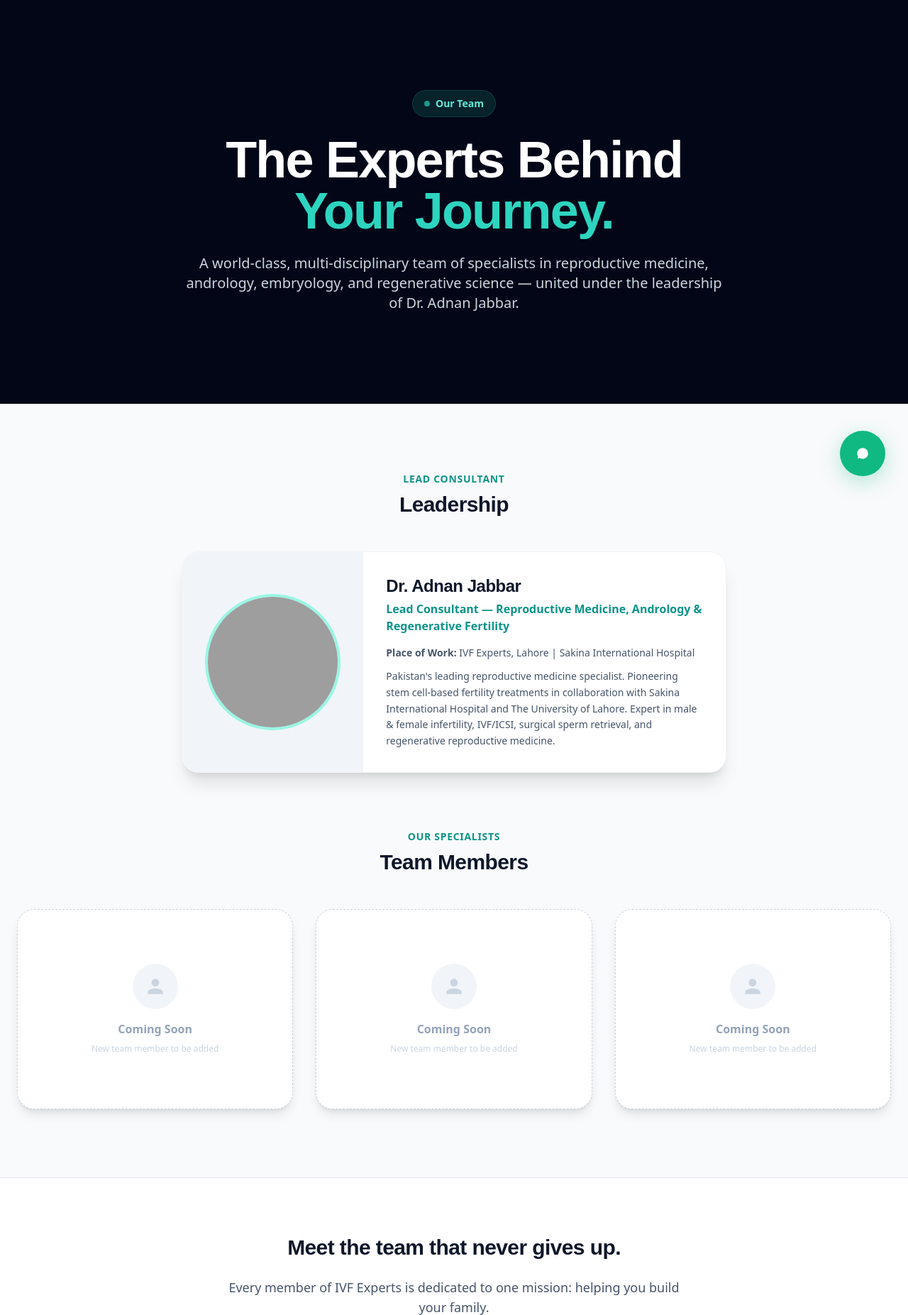
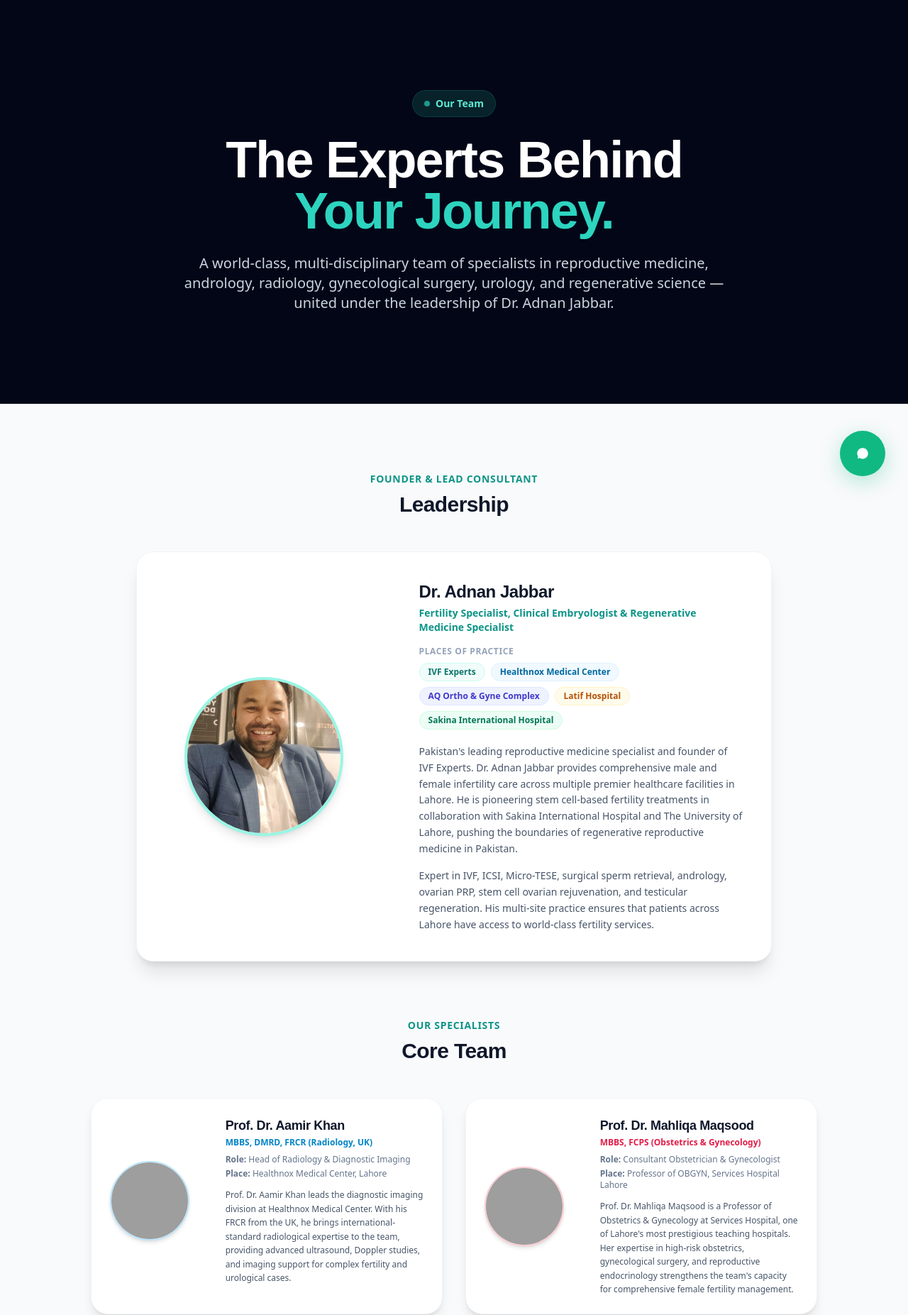
Before and after one commit to adnanjabbar/ivfexperts-website, a PHP site: page /doctors/index.php in a window 1280 px wide. Shown: the part 97-1950 px from the top of the page at 71% size. Run offline with PHP 8.4, Linux system fonts and the light colour scheme; style sheets or scripts are compiled from the project's sources; some libraries are stand-ins or nearby versions; grey boxes are pictures that could not be loaded.

Commit message:
Update doctors page with full team data - 5 doctors with roles, designations and practice locations

```diff
--- a/doctors/index.php
+++ b/doctors/index.php
@@ -1,6 +1,6 @@
 <?php
 $pageTitle = "Our Expert Team | IVF Experts Pakistan | Dr. Adnan Jabbar";
-$metaDescription = "Meet the expert doctors at IVF Experts Pakistan. Our multi-disciplinary team provides world-class fertility, andrology, and reproductive medicine services in Lahore.";
+$metaDescription = "Meet the expert doctors at IVF Experts Pakistan. Our multi-disciplinary team of fertility specialists, urologists, radiologists, and OBGYN surgeons provides world-class reproductive medicine in Lahore.";
 include("../includes/header.php");
 ?>
 
@@ -17,43 +17,53 @@ include("../includes/header.php");
             The Experts Behind <br/><span class="text-teal-400">Your Journey.</span>
         </h1>
         <p class="text-lg md:text-xl text-slate-300 max-w-3xl mx-auto leading-relaxed font-light" style="color:#cbd5e1;">
-            A world-class, multi-disciplinary team of specialists in reproductive medicine, andrology, embryology, and regenerative science — united under the leadership of Dr. Adnan Jabbar.
+            A world-class, multi-disciplinary team of specialists in reproductive medicine, andrology, radiology, gynecological surgery, urology, and regenerative science — united under the leadership of Dr. Adnan Jabbar.
         </p>
     </div>
 </section>
 
-<!-- DOCTORS GRID -->
+<!-- ========== LEAD DOCTOR ========== -->
 <section class="py-24 bg-soft">
     <div class="max-w-7xl mx-auto px-6">
 
-        <!-- ========== LEAD DOCTOR ========== -->
         <div class="mb-20 fade-in">
             <div class="text-center mb-12">
-                <p class="text-sm font-semibold text-teal-600 uppercase tracking-wider mb-2">Lead Consultant</p>
+                <p class="text-sm font-semibold text-teal-600 uppercase tracking-wider mb-2">Founder & Lead Consultant</p>
                 <h2 class="text-3xl font-bold text-slate-900">Leadership</h2>
             </div>
 
-            <div class="max-w-3xl mx-auto">
-                <!-- DOCTOR CARD: Dr. Adnan Jabbar -->
+            <div class="max-w-4xl mx-auto">
                 <div class="bg-white rounded-3xl overflow-hidden shadow-xl border border-slate-100 hover:shadow-2xl transition-shadow">
                     <div class="md:flex">
-                        <div class="md:w-1/3 bg-slate-100 flex items-center justify-center p-8">
-                            <!-- Replace src with actual photo -->
-                            <div class="w-48 h-48 rounded-full bg-teal-50 border-4 border-teal-200 flex items-center justify-center overflow-hidden">
-                                <img src="/assets/images/doctors/dr-adnan-jabbar.jpg" alt="Dr. Adnan Jabbar" class="w-full h-full object-cover" onerror="this.parentElement.innerHTML='<div class=\'flex items-center justify-center w-full h-full bg-teal-100 text-teal-600\'><svg class=\'w-20 h-20\' fill=\'currentColor\' viewBox=\'0 0 24 24\'><path d=\'M12 12c2.21 0 4-1.79 4-4s-1.79-4-4-4-4 1.79-4 4 1.79 4 4 4zm0 2c-2.67 0-8 1.34-8 4v2h16v-2c0-2.66-5.33-4-8-4z\'/></svg></div>'">
+                        <div class="md:w-2/5 bg-gradient-to-br from-teal-50 to-slate-100 flex items-center justify-center p-8">
+                            <div class="w-56 h-56 rounded-full bg-teal-50 border-4 border-teal-200 flex items-center justify-center overflow-hidden shadow-lg">
+                                <img src="/assets/images/dr-adnan.jpg" alt="Dr. Adnan Jabbar - Lead Fertility Specialist" class="w-full h-full object-cover" onerror="this.parentElement.innerHTML='<div class=\'flex items-center justify-center w-full h-full bg-teal-100 text-teal-600\'><svg class=\'w-20 h-20\' fill=\'currentColor\' viewBox=\'0 0 24 24\'><path d=\'M12 12c2.21 0 4-1.79 4-4s-1.79-4-4-4-4 1.79-4 4 1.79 4 4 4zm0 2c-2.67 0-8 1.34-8 4v2h16v-2c0-2.66-5.33-4-8-4z\'/></svg></div>'">
                             </div>
                         </div>
-                        <div class="md:w-2/3 p-8">
+                        <div class="md:w-3/5 p-8 md:p-10">
                             <h3 class="text-2xl font-bold text-slate-900 mb-1">Dr. Adnan Jabbar</h3>
-                            <p class="text-teal-600 font-semibold mb-4">Lead Consultant — Reproductive Medicine, Andrology & Regenerative Fertility</p>
-                            <p class="text-sm text-slate-600 mb-3"><strong>Place of Work:</strong> IVF Experts, Lahore | Sakina International Hospital</p>
+                            <p class="text-teal-600 font-semibold mb-4 text-sm">Fertility Specialist, Clinical Embryologist & Regenerative Medicine Specialist</p>
+
+                            <div class="mb-5">
+                                <p class="text-xs font-semibold text-slate-400 uppercase tracking-wider mb-2">Places of Practice</p>
+                                <div class="flex flex-wrap gap-2">
+                                    <span class="px-3 py-1 bg-teal-50 text-teal-700 text-xs font-semibold rounded-full border border-teal-100">IVF Experts</span>
+                                    <span class="px-3 py-1 bg-sky-50 text-sky-700 text-xs font-semibold rounded-full border border-sky-100">Healthnox Medical Center</span>
+                                    <span class="px-3 py-1 bg-indigo-50 text-indigo-700 text-xs font-semibold rounded-full border border-indigo-100">AQ Ortho & Gyne Complex</span>
+                                    <span class="px-3 py-1 bg-amber-50 text-amber-700 text-xs font-semibold rounded-full border border-amber-100">Latif Hospital</span>
+                                    <span class="px-3 py-1 bg-emerald-50 text-emerald-700 text-xs font-semibold rounded-full border border-emerald-100">Sakina International Hospital</span>
+                                </div>
+                            </div>
+
+                            <p class="text-slate-600 text-sm leading-relaxed mb-4">
+                                Pakistan's leading reproductive medicine specialist and founder of IVF Experts. Dr. Adnan Jabbar provides comprehensive male and female infertility care across multiple premier healthcare facilities in Lahore. He is pioneering stem cell-based fertility treatments in collaboration with Sakina International Hospital and The University of Lahore, pushing the boundaries of regenerative reproductive medicine in Pakistan.
+                            </p>
                             <p class="text-slate-600 text-sm leading-relaxed">
-                                Pakistan's leading reproductive medicine specialist. Pioneering stem cell-based fertility treatments in collaboration with Sakina International Hospital and The University of Lahore. Expert in male & female infertility, IVF/ICSI, surgical sperm retrieval, and regenerative reproductive medicine.
+                                Expert in IVF, ICSI, Micro-TESE, surgical sperm retrieval, andrology, ovarian PRP, stem cell ovarian rejuvenation, and testicular regeneration. His multi-site practice ensures that patients across Lahore have access to world-class fertility services.
                             </p>
                         </div>
                     </div>
                 </div>
-                <!-- END DOCTOR CARD -->
             </div>
         </div>
 
@@ -61,63 +71,88 @@ include("../includes/header.php");
         <div class="fade-in">
             <div class="text-center mb-12">
                 <p class="text-sm font-semibold text-teal-600 uppercase tracking-wider mb-2">Our Specialists</p>
-                <h2 class="text-3xl font-bold text-slate-900">Team Members</h2>
+                <h2 class="text-3xl font-bold text-slate-900">Core Team</h2>
             </div>
 
-            <div class="grid md:grid-cols-2 lg:grid-cols-3 gap-8">
+            <div class="grid md:grid-cols-2 gap-8 max-w-5xl mx-auto">
 
-                <!--
-                ==========================================================
-                TEMPLATE: Copy this block for each new doctor.
-                Replace the placeholders (NAME, DESIGNATION, ROLE, PLACE, DETAIL, PHOTO) with actual data.
-                ==========================================================
-                -->
-
-                <!-- DOCTOR CARD TEMPLATE (copy this) -->
-                <!--
+                <!-- Prof. Dr. Aamir Khan -->
                 <div class="bg-white rounded-3xl overflow-hidden shadow-lg border border-slate-100 hover:shadow-xl hover:-translate-y-1 transition-all">
-                    <div class="p-6 text-center">
-                        <div class="w-28 h-28 rounded-full bg-slate-100 border-2 border-slate-200 flex items-center justify-center overflow-hidden mx-auto mb-4">
-                            <img src="/assets/images/doctors/PHOTO.jpg" alt="NAME" class="w-full h-full object-cover" onerror="this.parentElement.innerHTML='<div class=\'flex items-center justify-center w-full h-full bg-slate-50 text-slate-400\'><svg class=\'w-12 h-12\' fill=\'currentColor\' viewBox=\'0 0 24 24\'><path d=\'M12 12c2.21 0 4-1.79 4-4s-1.79-4-4-4-4 1.79-4 4 1.79 4 4 4zm0 2c-2.67 0-8 1.34-8 4v2h16v-2c0-2.66-5.33-4-8-4z\'/></svg></div>'">
+                    <div class="flex">
+                        <div class="w-1/3 bg-gradient-to-br from-sky-50 to-slate-100 flex items-center justify-center p-4">
+                            <div class="w-28 h-28 rounded-full bg-white border-2 border-sky-200 flex items-center justify-center overflow-hidden shadow-md">
+                                <img src="/assets/images/doctors/prof-aamir-khan.jpg" alt="Prof. Dr. Aamir Khan" class="w-full h-full object-cover" onerror="this.parentElement.innerHTML='<div class=\'flex items-center justify-center w-full h-full bg-sky-50 text-sky-600 font-bold text-2xl\'>AK</div>'">
+                            </div>
                         </div>
-                        <h3 class="text-lg font-bold text-slate-900 mb-1">NAME</h3>
-                        <p class="text-teal-600 text-sm font-semibold mb-2">DESIGNATION</p>
-                        <p class="text-xs text-slate-500 mb-3"><strong>Role:</strong> ROLE</p>
-                        <p class="text-xs text-slate-500 mb-3"><strong>Place:</strong> PLACE</p>
-                        <p class="text-slate-600 text-sm leading-relaxed">DETAIL</p>
-                    </div>
-                </div>
-                -->
-                <!-- END DOCTOR CARD TEMPLATE -->
-
-                <!-- EXAMPLE PLACEHOLDER CARDS (remove when adding real data) -->
-                <div class="bg-white rounded-3xl overflow-hidden shadow-lg border border-dashed border-slate-300 hover:shadow-xl hover:-translate-y-1 transition-all">
-                    <div class="p-8 text-center flex flex-col items-center justify-center min-h-[280px]">
-                        <div class="w-16 h-16 rounded-full bg-slate-100 flex items-center justify-center mb-4">
-                            <svg class="w-8 h-8 text-slate-300" fill="currentColor" viewBox="0 0 24 24"><path d="M12 12c2.21 0 4-1.79 4-4s-1.79-4-4-4-4 1.79-4 4 1.79 4 4 4zm0 2c-2.67 0-8 1.34-8 4v2h16v-2c0-2.66-5.33-4-8-4z"/></svg>
+                        <div class="w-2/3 p-6">
+                            <h3 class="text-lg font-bold text-slate-900 mb-0.5">Prof. Dr. Aamir Khan</h3>
+                            <p class="text-sky-600 text-xs font-semibold mb-2">MBBS, DMRD, FRCR (Radiology, UK)</p>
+                            <p class="text-xs text-slate-500 mb-1"><strong>Role:</strong> Head of Radiology & Diagnostic Imaging</p>
+                            <p class="text-xs text-slate-500 mb-3"><strong>Place:</strong> Healthnox Medical Center, Lahore</p>
+                            <p class="text-slate-600 text-xs leading-relaxed">
+                                Prof. Dr. Aamir Khan leads the diagnostic imaging division at Healthnox Medical Center. With his FRCR from the UK, he brings international-standard radiological expertise to the team, providing advanced ultrasound, Doppler studies, and imaging support for complex fertility and urological cases.
+                            </p>
                         </div>
-                        <p class="text-slate-400 font-semibold">Coming Soon</p>
-                        <p class="text-xs text-slate-300 mt-2">New team member to be added</p>
                     </div>
                 </div>
 
-                <div class="bg-white rounded-3xl overflow-hidden shadow-lg border border-dashed border-slate-300 hover:shadow-xl hover:-translate-y-1 transition-all">
-                    <div class="p-8 text-center flex flex-col items-center justify-center min-h-[280px]">
-                        <div class="w-16 h-16 rounded-full bg-slate-100 flex items-center justify-center mb-4">
-                            <svg class="w-8 h-8 text-slate-300" fill="currentColor" viewBox="0 0 24 24"><path d="M12 12c2.21 0 4-1.79 4-4s-1.79-4-4-4-4 1.79-4 4 1.79 4 4 4zm0 2c-2.67 0-8 1.34-8 4v2h16v-2c0-2.66-5.33-4-8-4z"/></svg>
+                <!-- Prof. Dr. Mahliqa Maqsood -->
+                <div class="bg-white rounded-3xl overflow-hidden shadow-lg border border-slate-100 hover:shadow-xl hover:-translate-y-1 transition-all">
+                    <div class="flex">
+                        <div class="w-1/3 bg-gradient-to-br from-rose-50 to-slate-100 flex items-center justify-center p-4">
+                            <div class="w-28 h-28 rounded-full bg-white border-2 border-rose-200 flex items-center justify-center overflow-hidden shadow-md">
+                                <img src="/assets/images/doctors/prof-mahliqa-maqsood.jpg" alt="Prof. Dr. Mahliqa Maqsood" class="w-full h-full object-cover" onerror="this.parentElement.innerHTML='<div class=\'flex items-center justify-center w-full h-full bg-rose-50 text-rose-600 font-bold text-2xl\'>MM</div>'">
+                            </div>
                         </div>
-                        <p class="text-slate-400 font-semibold">Coming Soon</p>
-                        <p class="text-xs text-slate-300 mt-2">New team member to be added</p>
+                        <div class="w-2/3 p-6">
+                            <h3 class="text-lg font-bold text-slate-900 mb-0.5">Prof. Dr. Mahliqa Maqsood</h3>
+                            <p class="text-rose-600 text-xs font-semibold mb-2">MBBS, FCPS (Obstetrics & Gynecology)</p>
+                            <p class="text-xs text-slate-500 mb-1"><strong>Role:</strong> Consultant Obstetrician & Gynecologist</p>
+                            <p class="text-xs text-slate-500 mb-3"><strong>Place:</strong> Professor of OBGYN, Services Hospital Lahore</p>
+                            <p class="text-slate-600 text-xs leading-relaxed">
+                                Prof. Dr. Mahliqa Maqsood is a Professor of Obstetrics & Gynecology at Services Hospital, one of Lahore's most prestigious teaching hospitals. Her expertise in high-risk obstetrics, gynecological surgery, and reproductive endocrinology strengthens the team's capacity for comprehensive female fertility management.
+                            </p>
+                        </div>
                     </div>
                 </div>
 
-                <div class="bg-white rounded-3xl overflow-hidden shadow-lg border border-dashed border-slate-300 hover:shadow-xl hover:-translate-y-1 transition-all">
-                    <div class="p-8 text-center flex flex-col items-center justify-center min-h-[280px]">
-                        <div class="w-16 h-16 rounded-full bg-slate-100 flex items-center justify-center mb-4">
-                            <svg class="w-8 h-8 text-slate-300" fill="currentColor" viewBox="0 0 24 24"><path d="M12 12c2.21 0 4-1.79 4-4s-1.79-4-4-4-4 1.79-4 4 1.79 4 4 4zm0 2c-2.67 0-8 1.34-8 4v2h16v-2c0-2.66-5.33-4-8-4z"/></svg>
+                <!-- Dr. Sajida Shahnawaz -->
+                <div class="bg-white rounded-3xl overflow-hidden shadow-lg border border-slate-100 hover:shadow-xl hover:-translate-y-1 transition-all">
+                    <div class="flex">
+                        <div class="w-1/3 bg-gradient-to-br from-emerald-50 to-slate-100 flex items-center justify-center p-4">
+                            <div class="w-28 h-28 rounded-full bg-white border-2 border-emerald-200 flex items-center justify-center overflow-hidden shadow-md">
+                                <img src="/assets/images/doctors/dr-sajida-shahnawaz.jpg" alt="Dr. Sajida Shahnawaz" class="w-full h-full object-cover" onerror="this.parentElement.innerHTML='<div class=\'flex items-center justify-center w-full h-full bg-emerald-50 text-emerald-600 font-bold text-2xl\'>SS</div>'">
+                            </div>
                         </div>
-                        <p class="text-slate-400 font-semibold">Coming Soon</p>
-                        <p class="text-xs text-slate-300 mt-2">New team member to be added</p>
+                        <div class="w-2/3 p-6">
+                            <h3 class="text-lg font-bold text-slate-900 mb-0.5">Dr. Sajida Shahnawaz</h3>
+                            <p class="text-emerald-600 text-xs font-semibold mb-2">MBBS, FCPS (Obstetrics & Gynecology)</p>
+                            <p class="text-xs text-slate-500 mb-1"><strong>Role:</strong> Fertility & Regenerative Medicine / OBGYN Surgeon / Stem Cell Specialist</p>
+                            <p class="text-xs text-slate-500 mb-3"><strong>Place:</strong> Owner, Sakina International Hospital, Lahore</p>
+                            <p class="text-slate-600 text-xs leading-relaxed">
+                                Dr. Sajida Shahnawaz is the driving force behind Sakina International Hospital — the clinical partner for all stem cell-based fertility treatments at IVF Experts. As an OBGYN surgeon with deep expertise in fertility and regenerative medicine, she plays a pivotal role in the team's stem cell protocols for ovarian rejuvenation and endometrial repair.
+                            </p>
+                        </div>
+                    </div>
+                </div>
+
+                <!-- Prof. Dr. Ammad Siddiqui -->
+                <div class="bg-white rounded-3xl overflow-hidden shadow-lg border border-slate-100 hover:shadow-xl hover:-translate-y-1 transition-all">
+                    <div class="flex">
+                        <div class="w-1/3 bg-gradient-to-br from-indigo-50 to-slate-100 flex items-center justify-center p-4">
+                            <div class="w-28 h-28 rounded-full bg-white border-2 border-indigo-200 flex items-center justify-center overflow-hidden shadow-md">
+                                <img src="/assets/images/doctors/prof-ammad-siddiqui.jpg" alt="Prof. Dr. Ammad Siddiqui" class="w-full h-full object-cover" onerror="this.parentElement.innerHTML='<div class=\'flex items-center justify-center w-full h-full bg-indigo-50 text-indigo-600 font-bold text-2xl\'>AS</div>'">
+                            </div>
+                        </div>
+                        <div class="w-2/3 p-6">
+                            <h3 class="text-lg font-bold text-slate-900 mb-0.5">Prof. Dr. Ammad Siddiqui</h3>
+                            <p class="text-indigo-600 text-xs font-semibold mb-2">MBBS, MS (Urology)</p>
+                            <p class="text-xs text-slate-500 mb-1"><strong>Role:</strong> Consultant Urologist</p>
+                            <p class="text-xs text-slate-500 mb-3"><strong>Place:</strong> HOD Urology, Social Security Hospital HQ Lahore | Saira Memorial Hospital, Model Town</p>
+                            <p class="text-slate-600 text-xs leading-relaxed">
+                                Prof. Dr. Ammad Siddiqui is the Head of the Department of Urology at Social Security Hospital Headquarters, Lahore, and a Consultant Urologist at Saira Memorial Hospital, Model Town. His urological expertise complements the team's andrology services, particularly in varicocele surgery, obstructive azoospermia reconstruction, and complex male reproductive cases.
+                            </p>
+                        </div>
                     </div>
                 </div>
 
@@ -137,7 +172,11 @@ include("../includes/header.php");
   "medicalSpecialty": "Reproductive Medicine",
   "address": { "@type": "PostalAddress", "addressLocality": "Lahore", "addressCountry": "PK" },
   "member": [
-    { "@type": "Physician", "name": "Dr. Adnan Jabbar", "medicalSpecialty": "Reproductive Endocrinology and Infertility" }
+    { "@type": "Physician", "name": "Dr. Adnan Jabbar", "medicalSpecialty": "Reproductive Endocrinology and Infertility", "jobTitle": "Fertility Specialist & Clinical Embryologist" },
+    { "@type": "Physician", "name": "Prof. Dr. Aamir Khan", "medicalSpecialty": "Radiology", "jobTitle": "Head of Radiology, Healthnox Medical Center" },
+    { "@type": "Physician", "name": "Prof. Dr. Mahliqa Maqsood", "medicalSpecialty": "Obstetrics and Gynecology", "jobTitle": "Professor of OBGYN, Services Hospital Lahore" },
+    { "@type": "Physician", "name": "Dr. Sajida Shahnawaz", "medicalSpecialty": "Obstetrics and Gynecology", "jobTitle": "Fertility & Regenerative Medicine Specialist, Sakina International Hospital" },
+    { "@type": "Physician", "name": "Prof. Dr. Ammad Siddiqui", "medicalSpecialty": "Urology", "jobTitle": "HOD Urology, Social Security Hospital HQ Lahore" }
   ]
 }
 </script>
```
